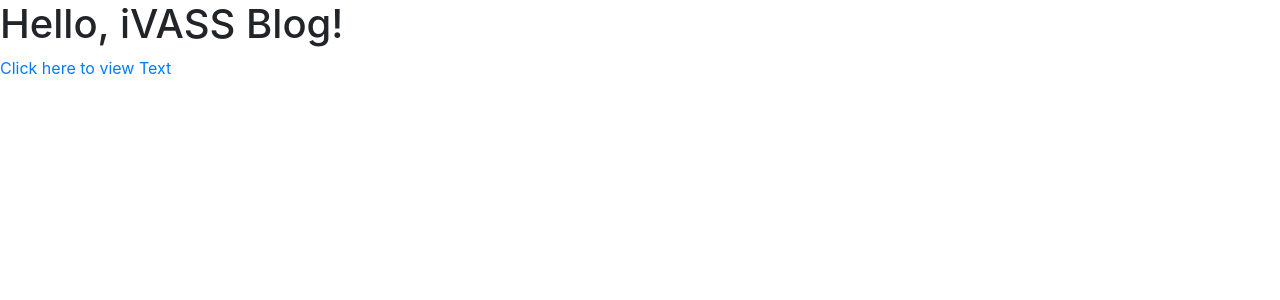
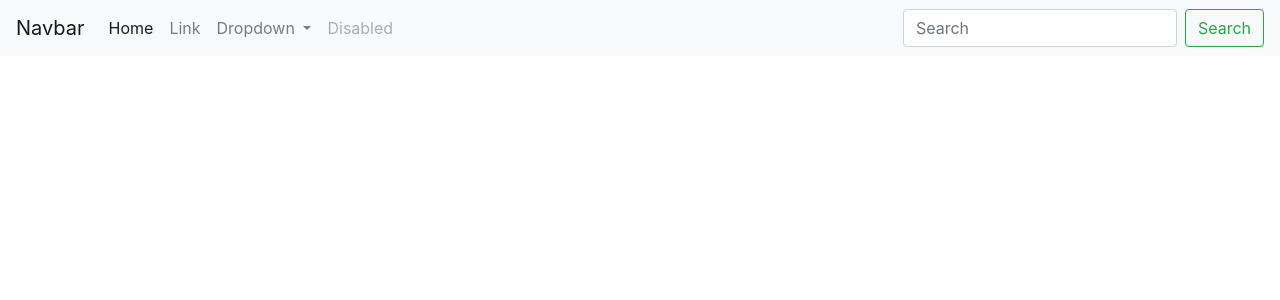
Before and after one commit to anandvmclt/Shoppingcart, a Django app: page /blog/ in a window 1280 px wide. Shown: the top 300 px of the page. Run offline with Django 3.2, Linux system fonts and the light colour scheme; some libraries are stand-ins or nearby versions.

Commit message:
2.2 - Product one added

```diff
--- a/mac/blog/templates/blog/index.html
+++ b/mac/blog/templates/blog/index.html
@@ -11,9 +11,42 @@
     <title>iVASS - Blog on Shopping Cart</title>
   </head>
   <body>
-    <h1>Hello, iVASS Blog!</h1>
     {% load static %}
-    <a href="{% static 'blog/myblog.txt' %}"> Click here to view Text</a>
+   <nav class="navbar navbar-expand-lg navbar-light bg-light">
+  <a class="navbar-brand" href="#">Navbar</a>
+  <button class="navbar-toggler" type="button" data-toggle="collapse" data-target="#navbarSupportedContent" aria-controls="navbarSupportedContent" aria-expanded="false" aria-label="Toggle navigation">
+    <span class="navbar-toggler-icon"></span>
+  </button>
+
+  <div class="collapse navbar-collapse" id="navbarSupportedContent">
+    <ul class="navbar-nav mr-auto">
+      <li class="nav-item active">
+        <a class="nav-link" href="#">Home <span class="sr-only">(current)</span></a>
+      </li>
+      <li class="nav-item">
+        <a class="nav-link" href="#">Link</a>
+      </li>
+      <li class="nav-item dropdown">
+        <a class="nav-link dropdown-toggle" href="#" id="navbarDropdown" role="button" data-toggle="dropdown" aria-haspopup="true" aria-expanded="false">
+          Dropdown
+        </a>
+        <div class="dropdown-menu" aria-labelledby="navbarDropdown">
+          <a class="dropdown-item" href="#">Action</a>
+          <a class="dropdown-item" href="#">Another action</a>
+          <div class="dropdown-divider"></div>
+          <a class="dropdown-item" href="#">Something else here</a>
+        </div>
+      </li>
+      <li class="nav-item">
+        <a class="nav-link disabled" href="#">Disabled</a>
+      </li>
+    </ul>
+    <form class="form-inline my-2 my-lg-0">
+      <input class="form-control mr-sm-2" type="search" placeholder="Search" aria-label="Search">
+      <button class="btn btn-outline-success my-2 my-sm-0" type="submit">Search</button>
+    </form>
+  </div>
+</nav>
 
     <!-- Optional JavaScript -->
     <!-- jQuery first, then Popper.js, then Bootstrap JS -->
```
Also changed, not shown: mac/shop/templates/shop/index.html (+60 -1 lines).
